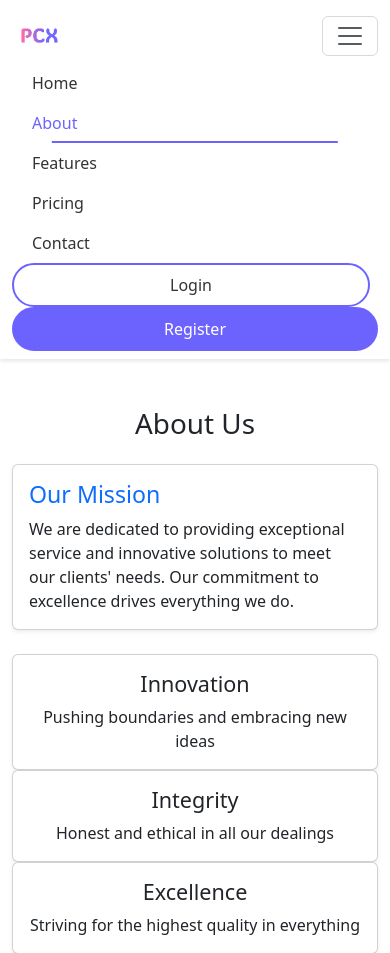
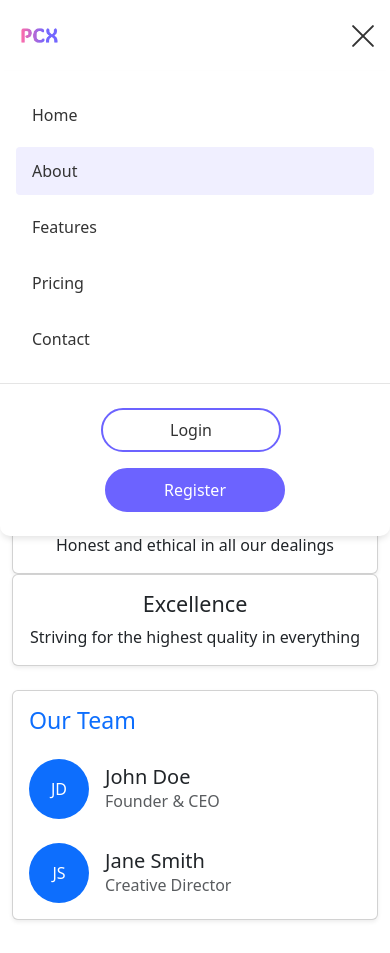
Before and after one commit to jurgenzenuni/pcx-sass-main, a Django app: page /about/ in a window 390 px wide, after a click that opens the changed part. Shown: the top 953 px of the page. After the commit the page ends 921 px from the top, so only its background shows below. Run offline with Django 5.2, Linux system fonts and the light colour scheme.

```diff
--- a/src/app/static/base.css
+++ b/src/app/static/base.css
@@ -18,11 +18,11 @@
 /* Global modal styles */
 .modal-backdrop.show {
     backdrop-filter: blur(5px);
-    background-color: rgba(0, 0, 0, 0.5);
+    background-color: rgba(0, 0, 0, 0.3);
 }
 
 .modal-content {
-    box-shadow: 0 0 20px rgba(0,0,0,0.2);
+    box-shadow: 0 0 20px rgba(0,0,0,0.5);
 }
 
 body {
--- a/src/app/static/navbar.css
+++ b/src/app/static/navbar.css
@@ -14,7 +14,8 @@
     transition: all 0.3s ease;
 }
 
-/* Underline animation for nav links */
+/* Underline animation for nav links - Only on desktop */
+@media (min-width: 992px) {  /* 992px is Bootstrap's lg breakpoint */
     .nav-link::after {
         content: '';
         position: absolute;
@@ -25,22 +26,30 @@
         background-color: #6c63ff;
         transition: all 0.3s ease;
         transform: translateX(-50%);
-    /* Make underline shorter than text */
-    max-width: 80%;  /* Adjust this value to control underline length */
+        max-width: 80%;
     }
 
     .nav-link:hover::after {
-    width: 80%;  /* Match max-width */
+        width: 80%;
     }
 
     /* Active link styling */
-.nav-link.active {
-    color: #6c63ff !important;
+    .nav-link.active::after {
+        width: 80%;
+        background-color: #6c63ff;
+    }
 }
 
-.nav-link.active::after {
-    width: 80%;  /* Match max-width */
-    background-color: #6c63ff;
+/* Mobile-specific nav styling */
+@media (max-width: 991.98px) {
+    .nav-link {
+        padding: 0.75rem 1rem !important;  /* Slightly more padding for touch targets */
+    }
+
+    .nav-link.active {
+        background-color: rgba(108, 99, 255, 0.1);  /* Light background instead of underline */
+        border-radius: 4px;
+    }
 }
 
 /* Auth buttons styling */
@@ -93,3 +102,121 @@
 .navbar-nav .nav-item {
     margin: 0 0.25rem;  /* Add horizontal spacing between items */
 }
+
+/* Add these styles for the custom hamburger menu */
+.navbar-toggler {
+    border: none !important;
+    padding: 0 !important;
+    outline: none !important;
+    box-shadow: none !important;
+}
+
+.hamburger-menu {
+    width: 30px;
+    height: 20px;
+    position: relative;
+    cursor: pointer;
+}
+
+.hamburger-menu span {
+    display: block;
+    position: absolute;
+    height: 2px;
+    width: 100%;
+    background: #333;
+    border-radius: 2px;
+    transition: .25s ease-in-out;
+}
+
+/* Set position for each line */
+.hamburger-menu span:nth-child(1) {
+    top: 0;
+}
+
+.hamburger-menu span:nth-child(2) {
+    top: 9px;
+}
+
+.hamburger-menu span:nth-child(3) {
+    top: 18px;
+}
+
+/* Animation for the hamburger to X */
+.navbar-toggler[aria-expanded="true"] .hamburger-menu span:nth-child(1) {
+    top: 9px;
+    transform: rotate(45deg);
+}
+
+.navbar-toggler[aria-expanded="true"] .hamburger-menu span:nth-child(2) {
+    opacity: 0;
+    width: 0;
+}
+
+.navbar-toggler[aria-expanded="true"] .hamburger-menu span:nth-child(3) {
+    top: 9px;
+    transform: rotate(-45deg);
+}
+
+/* Add these styles for smooth dropdown animation */
+.navbar-collapse {
+    transition: transform 0.3s ease, opacity 0.3s ease;
+    transform-origin: top;
+}
+
+.navbar-collapse.collapsing {
+    opacity: 0;
+    transform: scaleY(0);
+}
+
+.navbar-collapse.show {
+    opacity: 1;
+    transform: scaleY(1);
+}
+
+/* Adjust mobile menu background and spacing */
+@media (max-width: 991.98px) {
+    .navbar-collapse {
+        position: absolute;
+        top: 100%;
+        left: 0;
+        right: 0;
+        background: white;
+        padding: 0;
+        max-height: 0;
+        overflow: hidden;
+        transition: all 0.3s ease;
+        opacity: 0;
+        box-shadow: 0 4px 6px -1px rgba(0, 0, 0, 0.1);
+        border-radius: 0 0 10px 10px;
+    }
+
+    .navbar-collapse.show {
+        max-height: 100vh;
+        opacity: 1;
+        padding: 1rem 0;
+    }
+
+    .navbar-collapse > * {
+        padding: 0 1rem;
+    }
+
+    /* Add some spacing between items in mobile menu */
+    .navbar-nav .nav-item {
+        margin: 0.25rem 0;
+    }
+
+    /* Add these new styles */
+    .auth-buttons {
+        margin-top: 1rem;
+        padding-top: 1rem;
+        border-top: 1px solid rgba(0,0,0,0.1);
+        display: flex; /* Use flexbox for alignment */
+        flex-direction: column; /* Stack buttons vertically */
+        align-items: center; /* Center the buttons horizontally */
+    }
+
+    .auth-buttons .btn {
+        width: 180px;  /* or any specific width you prefer */
+        margin: 0.5rem 0; /* Add vertical spacing between buttons */
+    }
+}
--- a/src/app/templates/navbar.html
+++ b/src/app/templates/navbar.html
@@ -6,7 +6,11 @@
             <img src="{% static 'images/logo-color.png' %}" alt="PCX Logo" height="55">
         </a>
         <button class="navbar-toggler" type="button" data-bs-toggle="collapse" data-bs-target="#navbarNav">
-            <span class="navbar-toggler-icon"></span>
+            <div class="hamburger-menu">
+                <span></span>
+                <span></span>
+                <span></span>
+            </div>
         </button>
         <div class="collapse navbar-collapse" id="navbarNav">
             <ul class="navbar-nav me-auto">
--- a/src/app/views.py
+++ b/src/app/views.py
@@ -1,5 +1,4 @@
 import os
-import logging
 from django.shortcuts import render, redirect
 from .models import Contact
 from django.contrib import messages
@@ -7,10 +6,7 @@ from django.contrib.auth import authenticate, login, logout
 from django.contrib.auth.models import User
 from django.http import JsonResponse
 
-logger = logging.getLogger(__name__)
-
 def home(request):
-    logger.info(f"User accessing home: {request.user}")
     return render(request, 'home.html')
 
 def about(request):
```
Also changed, not shown: src/app/static/home.css (+21 -9 lines), src/app/templates/home.html (+6 -6 lines). Lines whose indentation alone changed are shown as unchanged.
